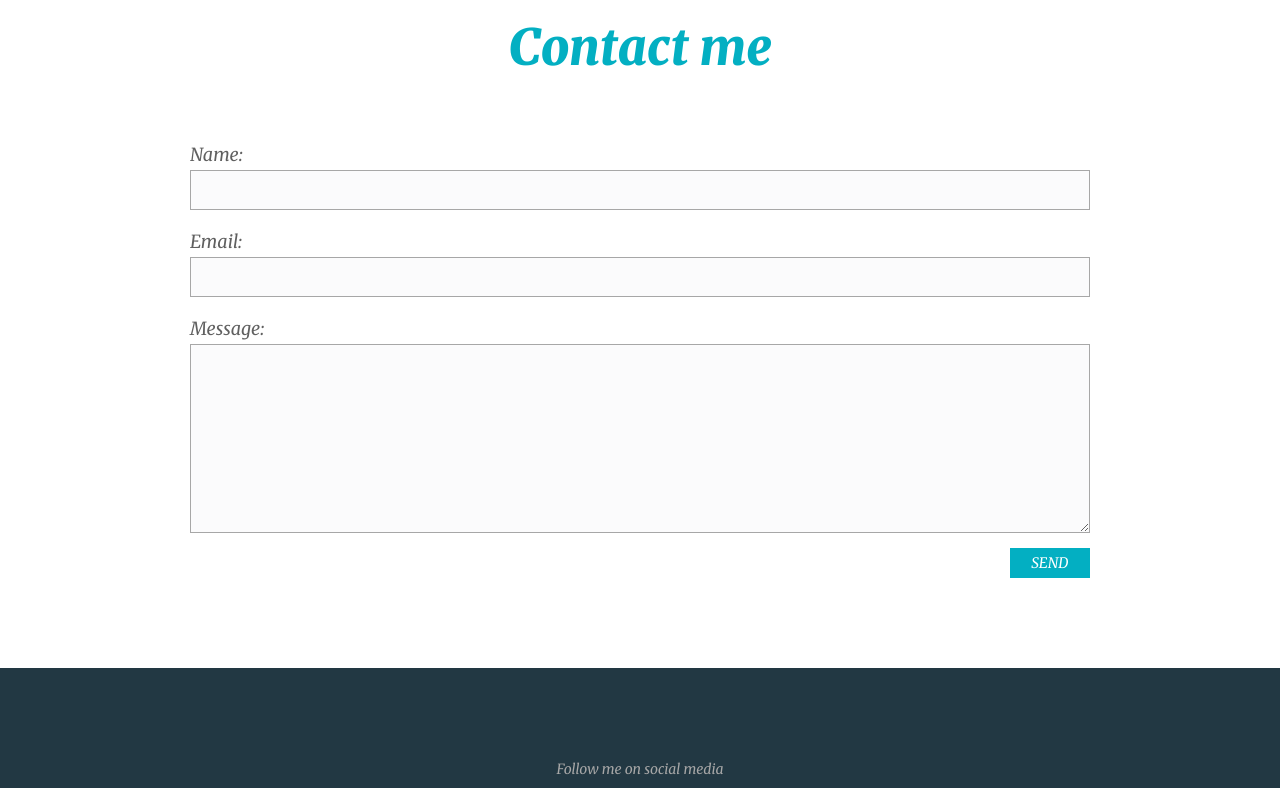
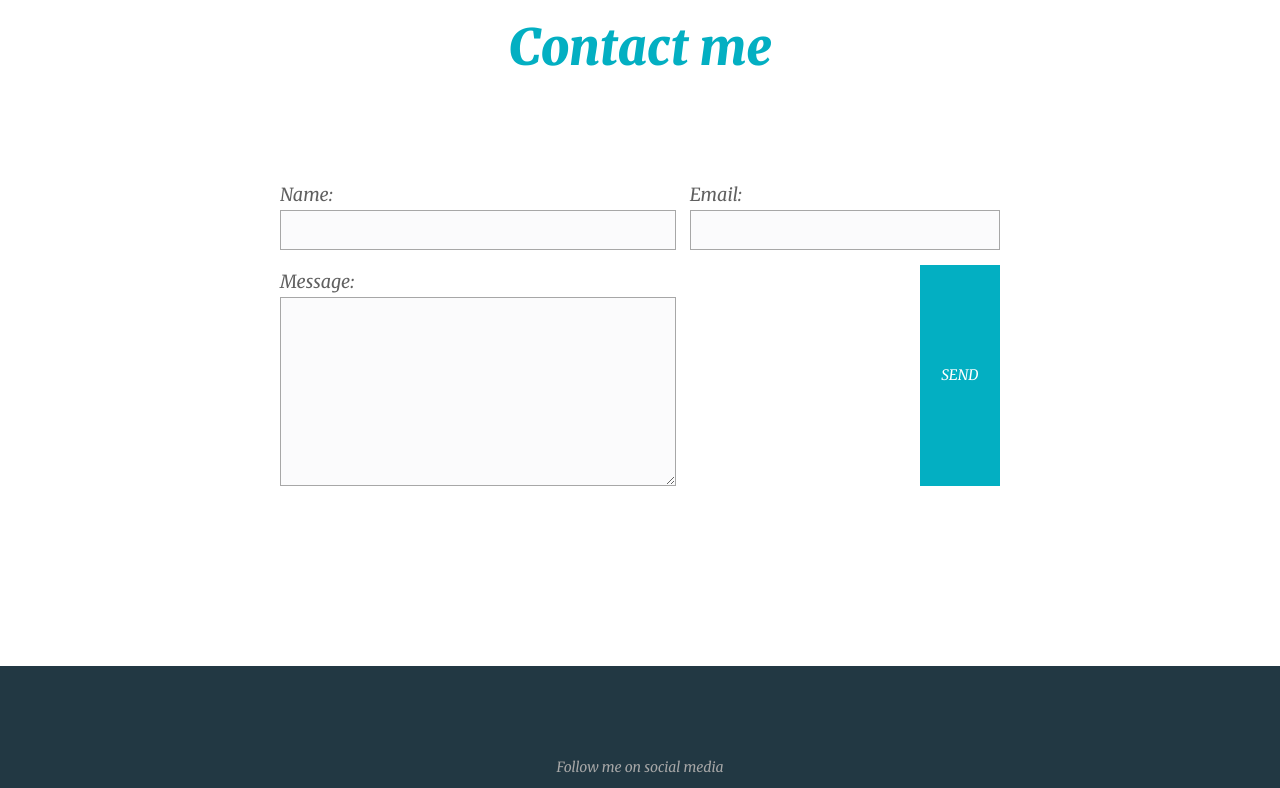
Before and after one commit to John-v77/Web-dev-portfolio, a website built with Parcel: page src/index.html in a window 1280 px wide. Shown: the part 1460-2248 px from the top of the page. Built offline with nearby package versions, Linux system fonts and the light colour scheme; a web font is replaced by a local one.

Commit message:
media query - footer section

```diff
--- a/src/scss/partials/_contact.scss
+++ b/src/scss/partials/_contact.scss
@@ -9,6 +9,23 @@
 form{
     display: flex;
     flex-direction: column;
+
+    @supports(display: grid){
+        @include mq{
+        width: 80%;
+        margin: 10%;
+        display: grid;
+        grid-column-gap:0.75em;
+        grid-template-areas:    "name email"
+                                "message message"
+                                "button .";
+        .name{grid-area : name};
+        .email{grid-area : email};
+        .message{grid-area : message;
+                textarea {height: 10em;}}
+        .button{grid-area : button};
+        }
+    }
 }
 
 
```
